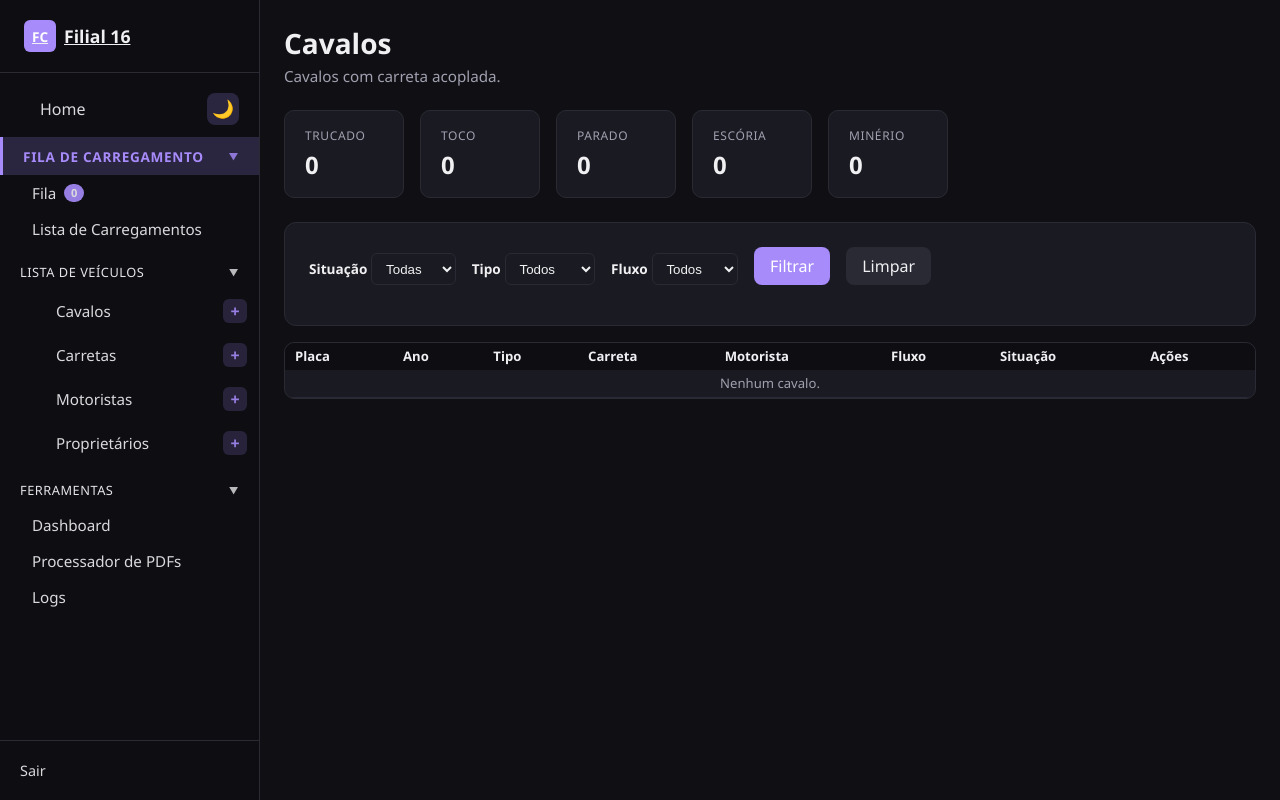
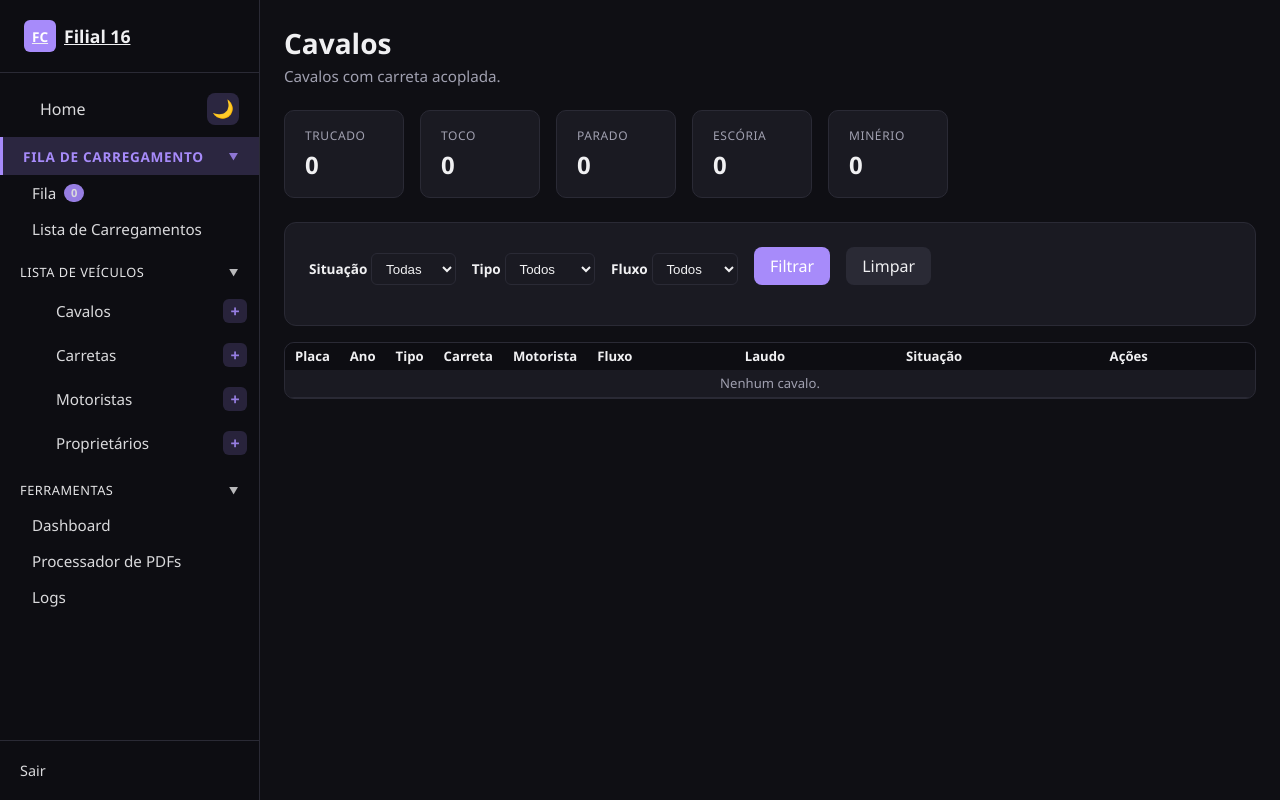
Before and after one commit to anotherDavidSousa/Fertran_filial16, a Django app: page /agregados/cavalos/ in a window 1280 px wide. Run offline with Django 5.2, Linux system fonts and the light colour scheme; the visitor is signed in with stand-in values (Sample User, id 1); data that the repository does not hold is empty.

Commit message:
ajustes no datatable do template de cavalos

```diff
--- a/templates/core/cavalo_list.html
+++ b/templates/core/cavalo_list.html
@@ -23,6 +23,16 @@ table.dataTable tbody td {
 .core-table-wrap .btn-core {
   font-size: 0.78rem !important;
   padding: 0.2rem 0.45rem !important;
+}
+
+/* Colunas com largura ajustada ao conteúdo */
+#tabelaCavalos th.col-placa, #tabelaCavalos td.col-placa,
+#tabelaCavalos th.col-ano, #tabelaCavalos td.col-ano,
+#tabelaCavalos th.col-tipo, #tabelaCavalos td.col-tipo,
+#tabelaCavalos th.col-carreta, #tabelaCavalos td.col-carreta,
+#tabelaCavalos th.col-motorista, #tabelaCavalos td.col-motorista {
+  white-space: nowrap;
+  width: 1%;
 }
 </style>
 {% endblock %}
@@ -73,30 +83,32 @@ table.dataTable tbody td {
   <table id="tabelaCavalos" class="core-table" style="width:100%">
     <thead>
       <tr>
-        <th>Placa</th>
-        <th>Ano</th>
-        <th>Tipo</th>
-        <th>Carreta</th>
-        <th>Motorista</th>
-        <th>Fluxo</th>
-        <th>Situação</th>
-        <th>Ações</th>
+        <th class="col-placa">Placa</th>
+        <th class="col-ano">Ano</th>
+        <th class="col-tipo">Tipo</th>
+        <th class="col-carreta">Carreta</th>
+        <th class="col-motorista">Motorista</th>
+        <th class="col-fluxo">Fluxo</th>
+        <th class="col-laudo">Laudo</th>
+        <th class="col-situacao">Situação</th>
+        <th class="col-acoes">Ações</th>
       </tr>
     </thead>
     <tbody>
       {% for cavalo in cavalos %}
       <tr class="{% if cavalo.fluxo == 'minerio' %}fluxo-minerio{% endif %}">
-        <td><a href="{% url 'core:cavalo_detail' cavalo.pk %}">{{ cavalo.placa|default:"-" }}</a></td>
-        <td>{{ cavalo.ano|default:"-" }}</td>
-        <td>{% if cavalo.tipo %}<span class="badge-core badge-core-info">{{ cavalo.get_tipo_display }}</span>{% else %}-{% endif %}</td>
-        <td>{% if cavalo.carreta %}{{ cavalo.carreta.placa }}{% else %}S/Placa{% endif %}</td>
-        <td>{% if cavalo.motorista %}{{ cavalo.motorista.nome|default:"-" }}{% else %}-{% endif %}</td>
-        <td>{% if cavalo.fluxo %}{{ cavalo.get_fluxo_display }}{% else %}-{% endif %}</td>
-        <td>{% if cavalo.situacao %}<span class="badge-core {% if cavalo.situacao == 'ativo' %}badge-core-success{% else %}badge-core-warning{% endif %}">{{ cavalo.get_situacao_display }}</span>{% else %}-{% endif %}</td>
-        <td><a href="{% url 'core:cavalo_detail' cavalo.pk %}" class="btn-core btn-core-secondary" style="padding:0.25rem 0.5rem;font-size:0.85rem;">Ver</a> <a href="{% url 'core:cavalo_edit' cavalo.pk %}" class="btn-core btn-core-primary" style="padding:0.25rem 0.5rem;font-size:0.85rem;">Editar</a></td>
+        <td class="col-placa"><a href="{% url 'core:cavalo_detail' cavalo.pk %}">{{ cavalo.placa|default:"-" }}</a></td>
+        <td class="col-ano">{{ cavalo.ano|default:"-" }}</td>
+        <td class="col-tipo">{% if cavalo.tipo %}<span class="badge-core badge-core-info">{{ cavalo.get_tipo_display }}</span>{% else %}-{% endif %}</td>
+        <td class="col-carreta">{% if cavalo.carreta %}{{ cavalo.carreta.placa }}{% else %}S/Placa{% endif %}</td>
+        <td class="col-motorista">{% if cavalo.motorista %}{{ cavalo.motorista.nome|default:"-" }}{% else %}-{% endif %}</td>
+        <td class="col-fluxo">{% if cavalo.fluxo %}{{ cavalo.get_fluxo_display }}{% else %}-{% endif %}</td>
+        <td class="col-laudo">{% if cavalo.emissao_laudo %}{{ cavalo.emissao_laudo|date:"d/m/Y" }}{% else %}-{% endif %}</td>
+        <td class="col-situacao">{% if cavalo.situacao %}<span class="badge-core {% if cavalo.situacao == 'ativo' %}badge-core-success{% else %}badge-core-warning{% endif %}">{{ cavalo.get_situacao_display }}</span>{% else %}-{% endif %}</td>
+        <td class="col-acoes"><a href="{% url 'core:cavalo_detail' cavalo.pk %}" class="btn-core btn-core-secondary" style="padding:0.25rem 0.5rem;font-size:0.85rem;">Ver</a> <a href="{% url 'core:cavalo_edit' cavalo.pk %}" class="btn-core btn-core-primary" style="padding:0.25rem 0.5rem;font-size:0.85rem;">Editar</a></td>
       </tr>
       {% empty %}
-      <tr><td colspan="8" style="text-align:center;color:var(--text-secondary);">Nenhum cavalo.</td></tr>
+      <tr><td colspan="9" style="text-align:center;color:var(--text-secondary);">Nenhum cavalo.</td></tr>
       {% endfor %}
     </tbody>
   </table>
```
